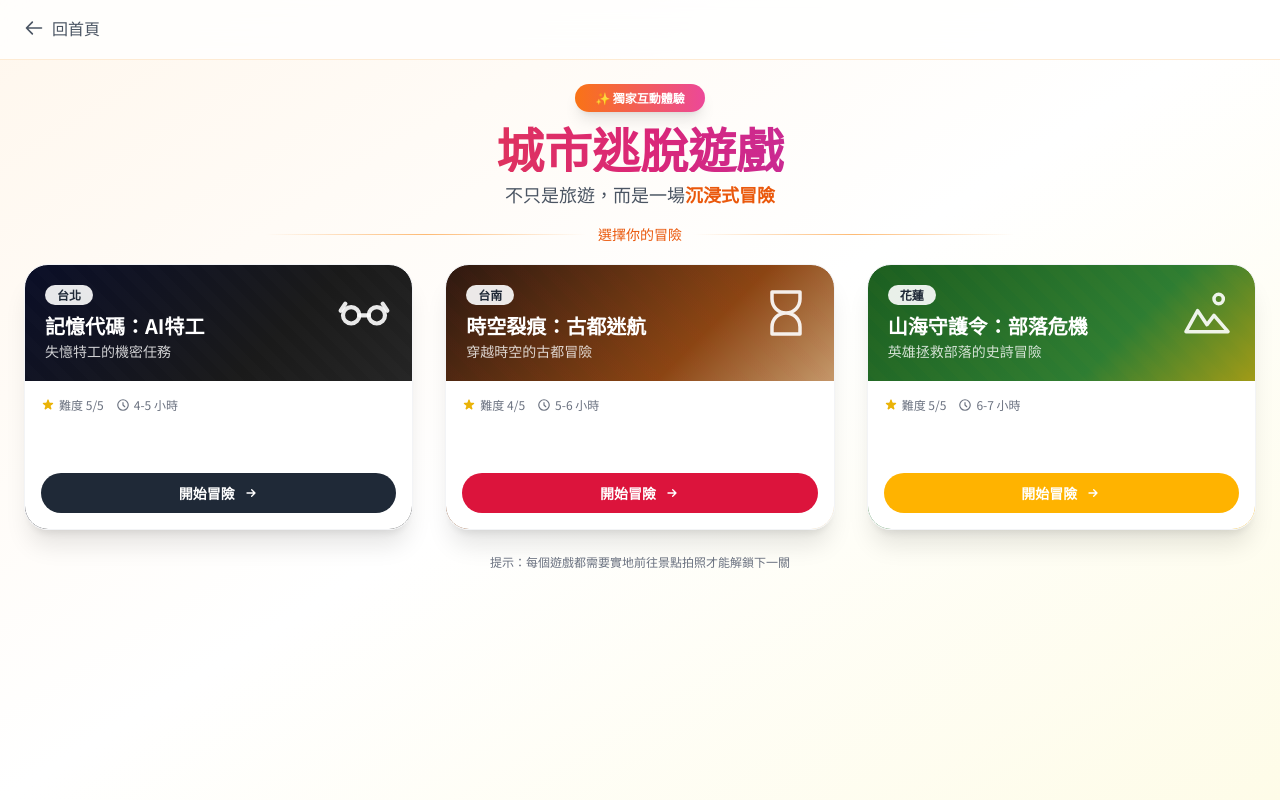
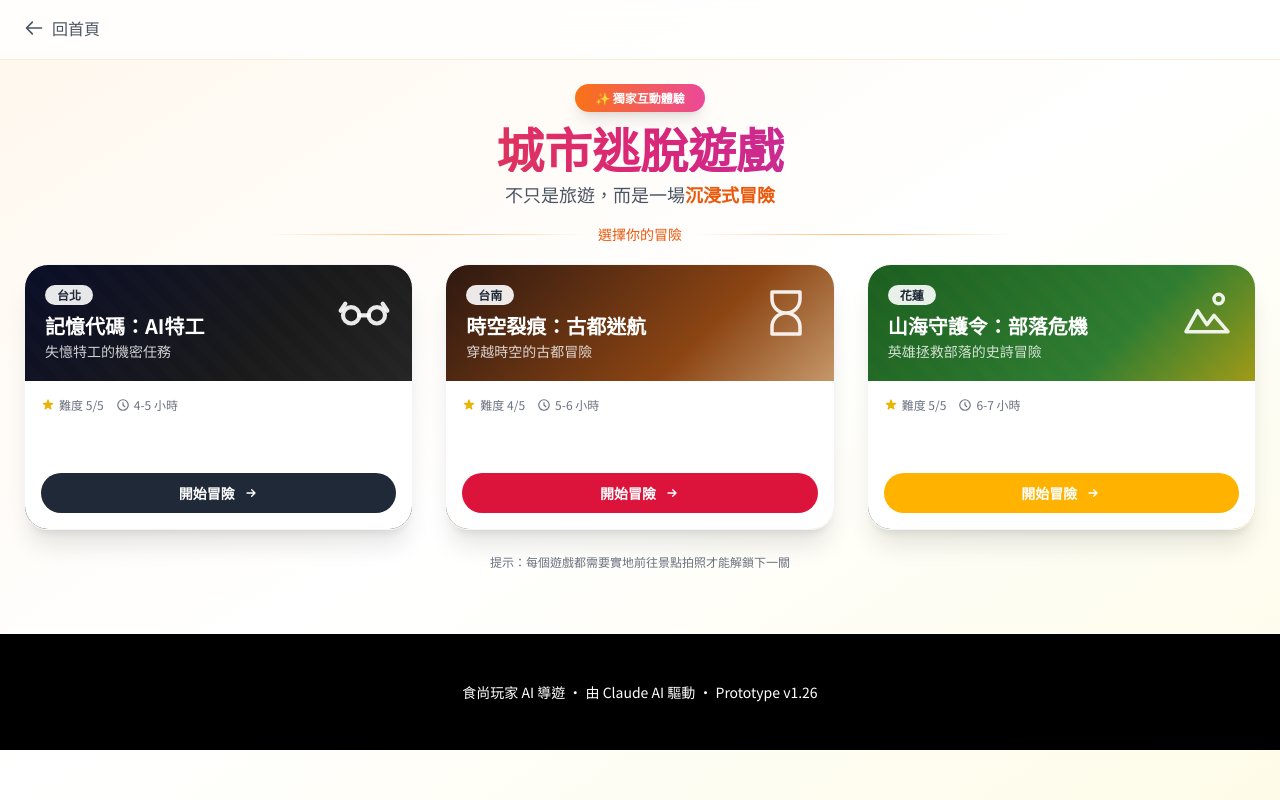
Before and after one commit to AileenMeow/supertaste-ai-curator, a React (Vite) app: page /escape-game in a window 1280 px wide. Built offline with nearby package versions, Linux system fonts and the light colour scheme; no server answers; a web font is replaced by a local one.

Commit message:
feat: footer on escape home, 開場故事 button in storyline header, v1.26

```diff
--- a/src/pages/EscapeGame/EscapeGameHome.jsx
+++ b/src/pages/EscapeGame/EscapeGameHome.jsx
@@ -198,6 +198,14 @@ export default function EscapeGameHome() {
         </div>
       </div>
 
+      <footer className="bg-black py-12 mt-8">
+        <div className="max-w-7xl mx-auto px-6 text-center">
+          <p className="text-white text-sm">
+            食尚玩家 AI 導遊 · 由 Claude AI 驅動 · Prototype v1.26
+          </p>
+        </div>
+      </footer>
+
       {/* Custom confirm modal */}
       {confirmCityId && (
         <div className="fixed inset-0 z-50 flex items-center justify-center p-4 bg-black/60 backdrop-blur-sm" onClick={() => setConfirmCityId(null)}>
--- a/src/pages/EscapeGame/GameStoryline.jsx
+++ b/src/pages/EscapeGame/GameStoryline.jsx
@@ -259,6 +259,16 @@ export default function GameStoryline() {
               </svg>
               {ct.label.back}
             </Link>
+            <button
+              onClick={() => setShowPrologue(true)}
+              className="hover:opacity-80 transition flex items-center gap-1.5 text-xs sm:text-sm"
+              style={{ color: ct.accent, fontFamily: ct.font }}
+            >
+              <svg className="w-4 h-4" fill="none" stroke="currentColor" viewBox="0 0 24 24">
+                <path strokeLinecap="round" strokeLinejoin="round" strokeWidth={2} d="M12 6.253v13m0-13C10.832 5.477 9.246 5 7.5 5S4.168 5.477 3 6.253v13C4.168 18.477 5.754 18 7.5 18s3.332.477 4.5 1.253m0-13C13.168 5.477 14.754 5 16.5 5c1.747 0 3.332.477 4.5 1.253v13C19.832 18.477 18.247 18 16.5 18c-1.746 0-3.332.477-4.5 1.253" />
+              </svg>
+              開場故事
+            </button>
             <div className="flex items-center gap-4">
               <div className="text-xs sm:text-sm" style={{ color: ct.accent, fontFamily: ct.font }}>
                 <span style={{ opacity: 0.7 }}>{ct.label.agent}</span> {ct.label.agentName}
--- a/src/pages/HomePage.jsx
+++ b/src/pages/HomePage.jsx
@@ -458,7 +458,7 @@ export default function HomePage() {
       <footer className="bg-black py-12">
         <div className="max-w-7xl mx-auto px-6 text-center">
           <p className="text-white text-sm">
-            食尚玩家 AI 導遊 · 由 Claude AI 驅動 · Prototype v1.12
+            食尚玩家 AI 導遊 · 由 Claude AI 驅動 · Prototype v1.26
           </p>
         </div>
       </footer>
```
